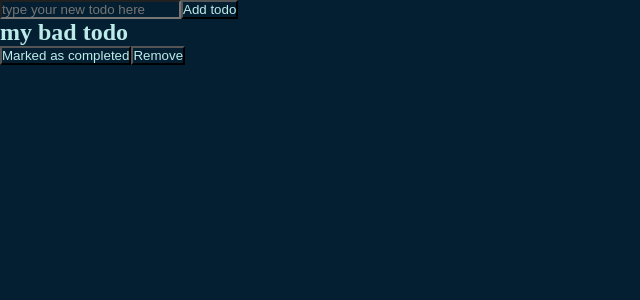
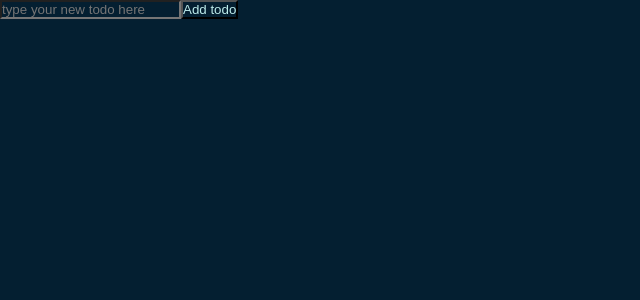
Before and after one commit to abdulrhmanalqassas/React-eco, a React app: page / in a window 1280 px wide. Shown: the top 300 px of the page, without its empty margins (0-640 px from the left). Built offline with nearby package versions, Linux system fonts and the light colour scheme.

Commit message:
add & config  a persistStore

```diff
--- a/package.json
+++ b/package.json
@@ -29,6 +29,7 @@
     "react": "^18.2.0",
     "react-dom": "^18.2.0",
     "react-redux": "^8.0.5",
-    "redux": "^4.2.0"
+    "redux": "^4.2.0",
+    "redux-persist": "^6.0.0"
   }
 }
--- a/src/App.js
+++ b/src/App.js
@@ -2,10 +2,10 @@ import React from "react"
 import TodoList from "./todos/TodoList"
 import "./App.css"
 
-const todos = [{text:"my bad todo"}]
+// const todos = [{text:"my bad todo"}]
 const App = () =>{
     return <div className="App">
-        <TodoList todos={todos}/>
+        <TodoList />
     </div>
 }
 
--- a/src/index.js
+++ b/src/index.js
@@ -1,14 +1,21 @@
 import React from "react";
+import { persistStore } from "redux-persist";
+import { PersistGate } from "redux-persist/lib/integration/react";
+
 import { Provider } from "react-redux";
 import ReactDOM from "react-dom/client";
 import { configureStore } from "./store";
 import App from "./App";
 
+const store = configureStore;
+const persistor = persistStore(store);
 const root = ReactDOM.createRoot(document.getElementById("root"));
 root.render(
   <React.StrictMode>
-    <Provider store={configureStore}>
-      <App />
+    <Provider store={store}>
+      <PersistGate persistor={persistor} >
+        <App />
+      </PersistGate>
     </Provider>
   </React.StrictMode>
 );
--- a/src/store.js
+++ b/src/store.js
@@ -1,8 +1,17 @@
 import { createStore, combineReducers } from "redux";
-import {todos} from "./todos/reducers"
+import { todos } from "./todos/reducers";
+import { persistReducer } from "redux-persist";
+import storage from "redux-persist/lib/storage";
+import autoMergeLevel2 from "redux-persist/lib/stateReconciler/autoMergeLevel2";
 
-const reducers = {todos};
+const reducers = { todos };
+const persistConfig = {
+    key : 'root',
+    storage,
+    StateReconciler:autoMergeLevel2,
+};
 
 const rootReducer = combineReducers(reducers);
+const persistedReducer = persistReducer(persistConfig, rootReducer);
 
-export const configureStore = createStore(rootReducer)
+export const configureStore = createStore(persistedReducer);
--- a/src/todos/NewTodoForm.js
+++ b/src/todos/NewTodoForm.js
@@ -29,10 +29,10 @@ function NewTodoForm({ todos, onCreate }) {
   );
 }
 
-const mapStateToProps = (state) => ({
+const mapStateToProps = state => ({
   todos: state.todos,
 });
-const mapDispatchToProps = (dispatch) => ({
+const mapDispatchToProps = dispatch => ({
   onCreate:text=> dispatch(createTodo(text)),
 });
 export default connect(mapStateToProps, mapDispatchToProps)(NewTodoForm);
--- a/src/todos/TodoItem.js
+++ b/src/todos/TodoItem.js
@@ -1,13 +1,16 @@
 import React from "react";
 import "./TodoItem.css"
 
-export default function TodoItem({ todo }) {
+export default function TodoItem({ todo,onRemove }) {
+  console.log("TodoItem",todo)
   return (
     <div className="todo-item-container">
       <h1>{todo.text}</h1>
       <div className="button-container">
         <button className="completed-button">Marked as completed </button>
-        <button className="remove-button"> Remove </button>
+        <button
+        onClick={()=>onRemove(todo.text)}
+        className="remove-button"> Remove </button>
       </div>
     </div>
   );
--- a/src/todos/TodoList.js
+++ b/src/todos/TodoList.js
@@ -1,19 +1,26 @@
 import React from "react";
 import NewTodoForm from "./NewTodoForm";
 import TodoItem from "./TodoItem";
+import { connect } from "react-redux";
+import { removeTodo } from "./actions";
+import "./TodoList.css";
 
-import "./TodoList.css"
-
-export default function TodoList({ todos }) {
+function TodoList({ todos, onRemove }) {
+  console.log("TodoList>>>", todos);
   return (
     <>
-    <NewTodoForm/>
-    <section className="list-wrapper">
-      {todos.map((todo) => (
-        <TodoItem todo={todo} />
-      ))}
-    </section>
+      <NewTodoForm />
+      <section className="list-wrapper">
+        {todos.map((todo) => (
+          <TodoItem todo={todo} onRemove={onRemove} />
+        ))}
+      </section>
     </>
-
   );
 }
+
+const mapStateToProps = (state) => ({ todos: state.todos });
+const mapDispatchToProps = (dispatch) => ({
+  onRemove: (text) => dispatch(removeTodo(text)),
+});
+export default connect(mapStateToProps,mapDispatchToProps)(TodoList);
--- a/src/todos/actions.js
+++ b/src/todos/actions.js
@@ -1,11 +1,11 @@
 export const CREATE_TODO = "CREATE-TODO";
 export const createTodo = text =>({
     type:CREATE_TODO,
-    payload:{text}
+    payload: text
 });
 
 export const REMOVE_TODO = "REMOVE-TODO";
 export const removeTodo = text =>({
     type:REMOVE_TODO,
-    payload:{text}
+    payload: text
 });
```
Also changed, not shown: 1 other file (tests, documents, lock files or other folders).
